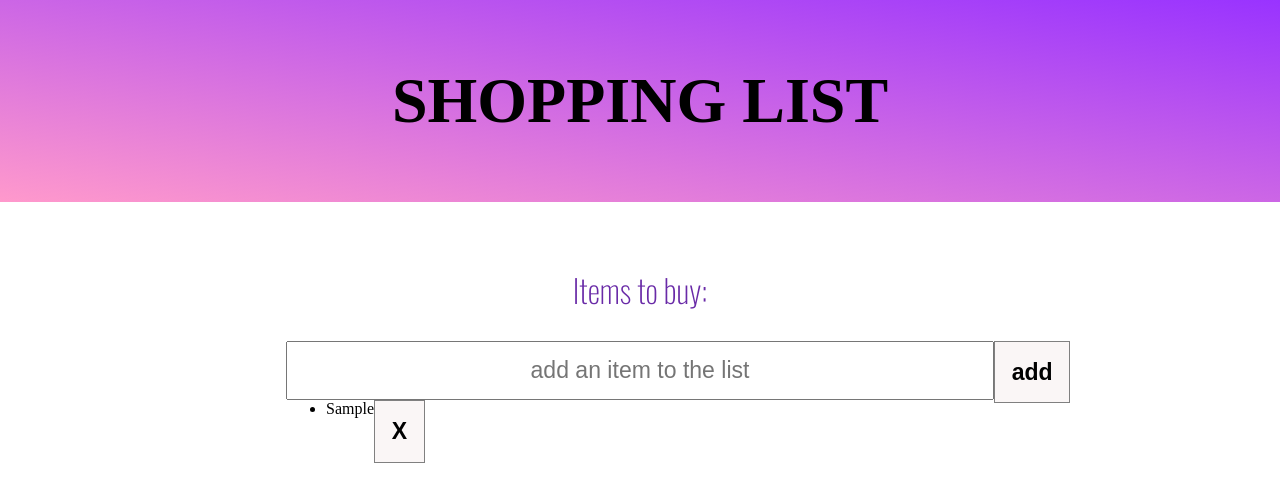
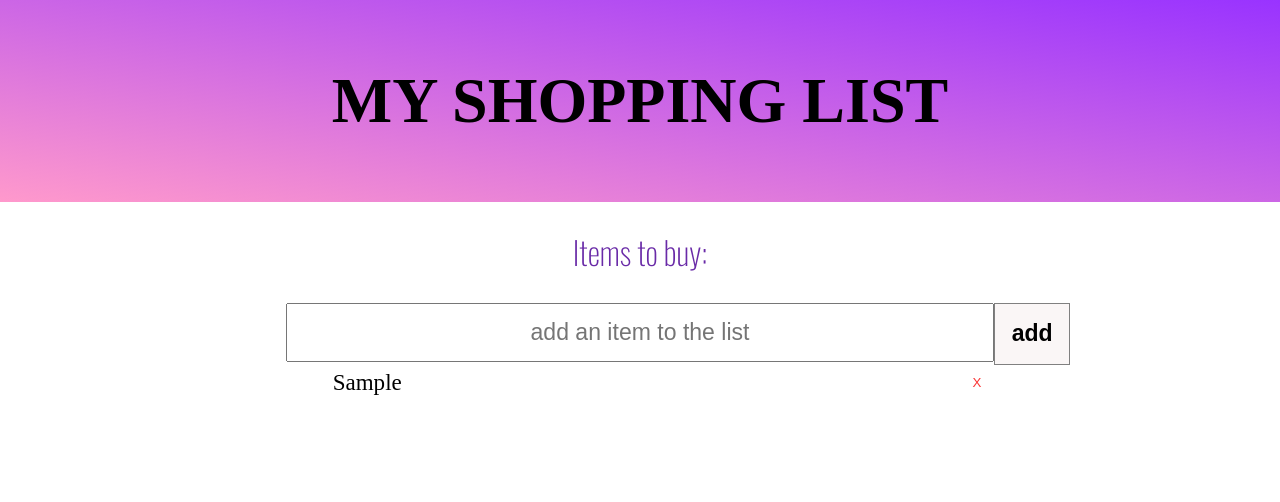
Before and after one commit to almahamans/eShopping-list, a React (Create React App) app: page / in a window 1280 px wide. Both pictures are taken after typing "Sample" into the empty fields and a click on the button "add". Shown: the top 502 px of the page. Built offline with nearby package versions, Linux system fonts and the light colour scheme; a web font is replaced by a local one.

Commit message:
adding sass files and comments

```diff
--- a/src/client/App.js
+++ b/src/client/App.js
@@ -4,34 +4,36 @@ import '../styles/header.scss'
 import '../styles/input-sec.scss'
 
 export default function App() {
-    let [items, setItems] = useState([])
+    let [items, setItems] = useState([]) //handle form data and any update by user; store it in array
 
     let onRemove = (itemRemove) => {
         setItems(items.filter((i) => i !== itemRemove));
     }
 
+    //handle form inputs and store it in state(array)
     let onSubmit = (e) => {
         e.preventDefault();
         const form = e.target;
-        const input = form.item;
-        const newItem = [...items, input.value];
+        const input = form.item; //take name of the input feild
+        const newItem = [...items, input.value];//adding new items to the exsits; easer to handle any change in the array
         setItems(newItem);
         form.reset();
     }
 
  return(
     <>
-    <h1>SHOPPING LIST</h1>
+    <h1>MY SHOPPING LIST</h1>
     <section id="list">
     <h2>Items to buy:</h2>
     <section id="show-inputs">
     <form onSubmit={onSubmit}>
-        <input type="text" name="item" placeholder="add an item to the list" required />
-        <button>add</button>
+        <input type="text" name="item" placeholder="add an item to the list" autoComplete="no" required />
+        <button id="add-btn">add</button>
     </form>
     <ul id="items">
+        {/* make map/loop on items state to display it in list */}
     {items.map((item, index) => (
-        <Item   key={item+index}  item={item} onRemove={onRemove} />
+        <Item key={item + index} item={item} onRemove={onRemove} />
     ))}
     </ul>
     </section>
--- a/src/client/Item.js
+++ b/src/client/Item.js
@@ -1,3 +1,5 @@
+import '../styles/item.scss';
+
 export default function Item({item, onRemove}) {
 return(
     <li className="item-style">
--- a/src/styles/_general.scss
+++ b/src/styles/_general.scss
@@ -30,3 +30,4 @@
 $pink: #ff99cc;
 $purple: #9933ff;
 $darkPurple: #692aa7;
+$red: #fa3535;
--- a/src/styles/input-sec.scss
+++ b/src/styles/input-sec.scss
@@ -3,13 +3,8 @@
 
 #list{
 @include center-div;
-// border: 5px $pink solid;
-// border-radius: 20%;
-padding-top: 3%;
 margin-top: 2%;
-width: 55%;
-padding-bottom: 20%;
-margin-bottom: 2%;
+@include div-width;
 }
 
 h2{
@@ -30,7 +25,7 @@ h2{
     z-index: -1;
     }
 
-    button{
+    #add-btn{
         position: absolute;
         z-index: 1;
         background-color: rgb(250, 246, 246);
--- /dev/null
+++ b/src/styles/item.scss
@@ -0,0 +1,18 @@
+@import 'general';
+
+.item-style{
+    list-style: none;
+    padding: 1%;
+    display: flex;
+    flex-direction: row;
+    justify-content: space-between;
+    @include font-size-sm;
+
+    button{
+        cursor: pointer;
+        background: inherit;
+        border: none;
+        color: $red;
+    }
+
+}
```
